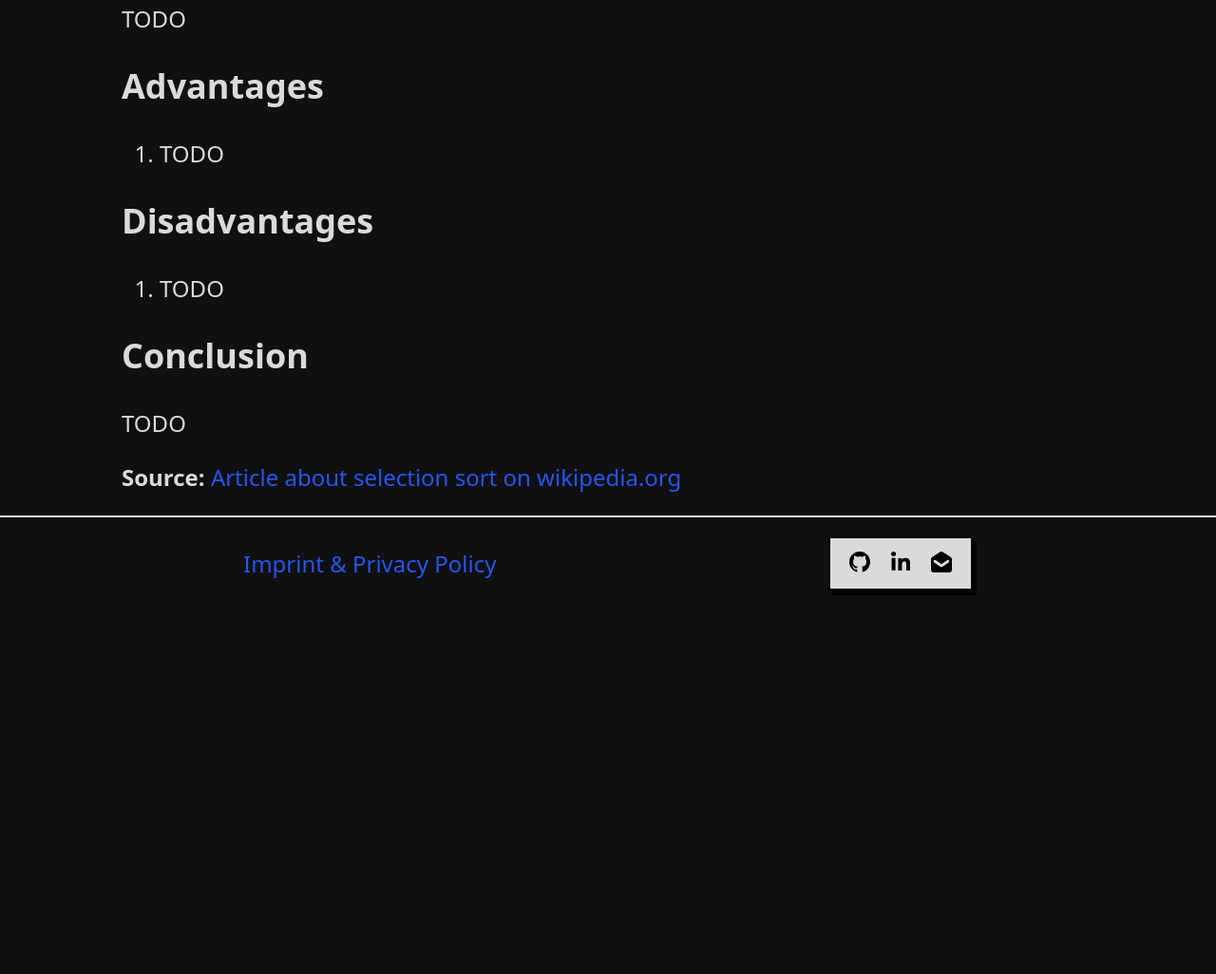
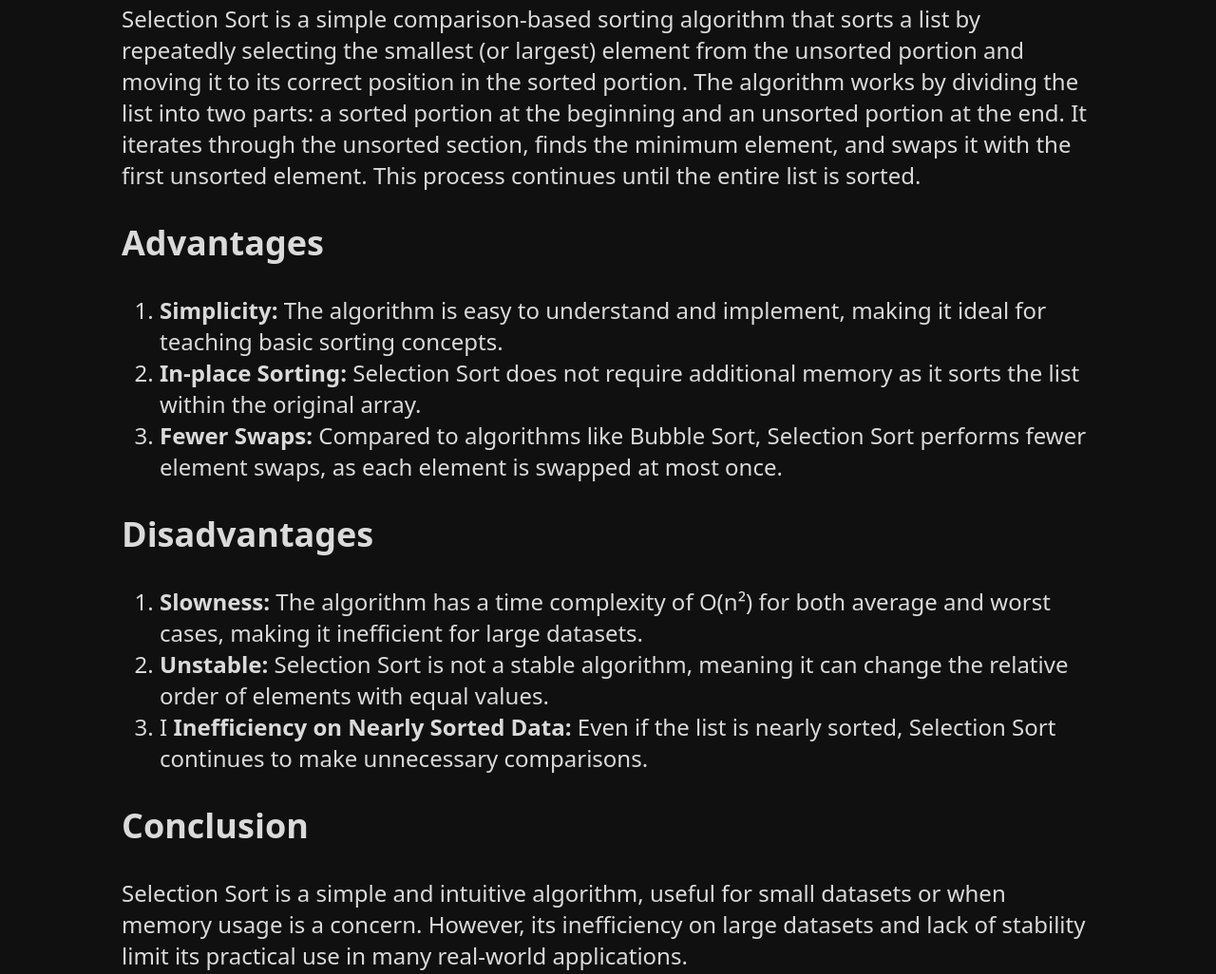
Before and after one commit to danielnagel/algorithms, an Astro site: page /selectionsort in a window 1280 px wide. Shown: the part 1062-2088 px from the top of the page at 95% size. Before the commit the page ends 1704 px from the top, so only its background shows below. Built offline with nearby package versions, Linux system fonts and the light colour scheme; Astro itself is replaced by a stand-in of ours.

Commit message:
updated selection sort description

```diff
--- a/src/pages/selectionsort.astro
+++ b/src/pages/selectionsort.astro
@@ -11,23 +11,41 @@ const heading = 'Daniel\'s algorithms';
 		<Canvas algorithm='selectionsort' customColorTheme={customColorTheme} />
 		<h2>Functionality</h2>
 		<p>
-			TODO
+			Selection Sort is a simple comparison-based sorting algorithm that sorts a list by repeatedly selecting the smallest (or largest)
+			element from the unsorted portion and moving it to its correct position in the sorted portion.
+			The algorithm works by dividing the list into two parts: a sorted portion at the beginning and an unsorted portion at the end.
+			It iterates through the unsorted section, finds the minimum element, and swaps it with the first unsorted element.
+			This process continues until the entire list is sorted.
 		</p>
 		<h2>Advantages</h2>
 		<ol>
 			<li>
-				TODO
+				<b>Simplicity:</b> The algorithm is easy to understand and implement, making it ideal for teaching basic sorting concepts.
+			</li>
+			<li>
+				<b>In-place Sorting:</b> Selection Sort does not require additional memory as it sorts the list within the original array.
+			</li>
+			<li>
+				<b>Fewer Swaps:</b> Compared to algorithms like Bubble Sort, Selection Sort performs fewer element swaps, as each element is swapped at most once.
 			</li>
 		</ol>
 		<h2>Disadvantages</h2>
 		<ol>
 			<li>
-				TODO
+				<b>Slowness:</b> The algorithm has a time complexity of O(n²) for both average and worst cases, making it inefficient for large datasets.
+			</li>
+			<li>
+				<b>Unstable:</b> Selection Sort is not a stable algorithm, meaning it can change the relative order of elements with equal values.
+			</li>
+			<li>
+I				<b>Inefficiency on Nearly Sorted Data:</b> Even if the list is nearly sorted, Selection Sort continues to make unnecessary comparisons.
 			</li>
 		</ol>
 		<h2>Conclusion</h2>
 		<p>
-			TODO
+			Selection Sort is a simple and intuitive algorithm,
+			useful for small datasets or when memory usage is a concern.
+			However, its inefficiency on large datasets and lack of stability limit its practical use in many real-world applications.
 		</p>
 		<p><b>Source:</b> <a href="https://en.wikipedia.org/wiki/Selection_sort">Article about selection sort on wikipedia.org</a></p>
 	</div>
```
